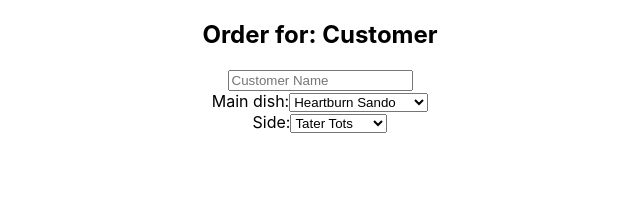
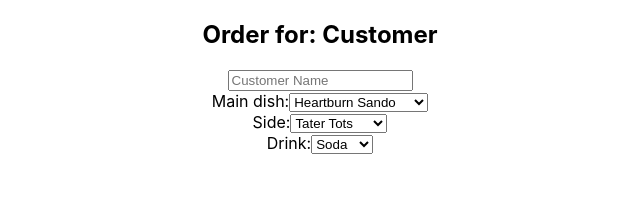
Before and after one commit to Trevor-Rezac/react-fast-food-order-tool, a React (Create React App) app: page / in a window 1280 px wide. Shown: the top 223 px of the page, without its empty margins (320-960 px from the left). Built offline with nearby package versions, Linux system fonts and the light colour scheme.

Commit message:
drink dropdown updates state, need imgs

```diff
--- a/src/App.js
+++ b/src/App.js
@@ -4,6 +4,7 @@ import './App.css';
 import NameInput from './NameInput';
 import FoodDropdown from './FoodDropdown';
 import SideDropdown from './SideDropdown';
+import DrinkDropdown from './DrinkDropdown';
 
 
 function App() {
@@ -11,8 +12,9 @@ function App() {
   const [customerName, setCustomerName] = useState('Customer');
   const [foodId, setFoodId] = useState(1);
   const [sideId, setSideId] = useState(1);
+  const [drinkId, setDrinkId] = useState(1);
 
-  console.log('||', foodId, sideId);
+  console.log('||', foodId, sideId, drinkId);
 
   return (
     <div className="App">
@@ -22,6 +24,7 @@ function App() {
       <div className='order-form'>
         <FoodDropdown setFoodId={setFoodId}></FoodDropdown>
         <SideDropdown setSideId={setSideId}></SideDropdown>
+        <DrinkDropdown setDrinkId={setDrinkId}></DrinkDropdown>
       </div>
     </div>
   );
--- /dev/null
+++ b/src/DrinkDropdown.js
@@ -0,0 +1,15 @@
+import React from 'react';
+
+export default function DrinkDropdown({ setDrinkId }) {
+  function handleChange(e) {
+    setDrinkId(e.target.value);
+  }
+  return <div>
+      Drink:
+    <select onChange={handleChange}>
+      <option value='1'>Soda</option>
+      <option value='2'>Coffee</option>
+      <option value='3'>OJ</option>
+    </select>
+  </div>;
+}
```
